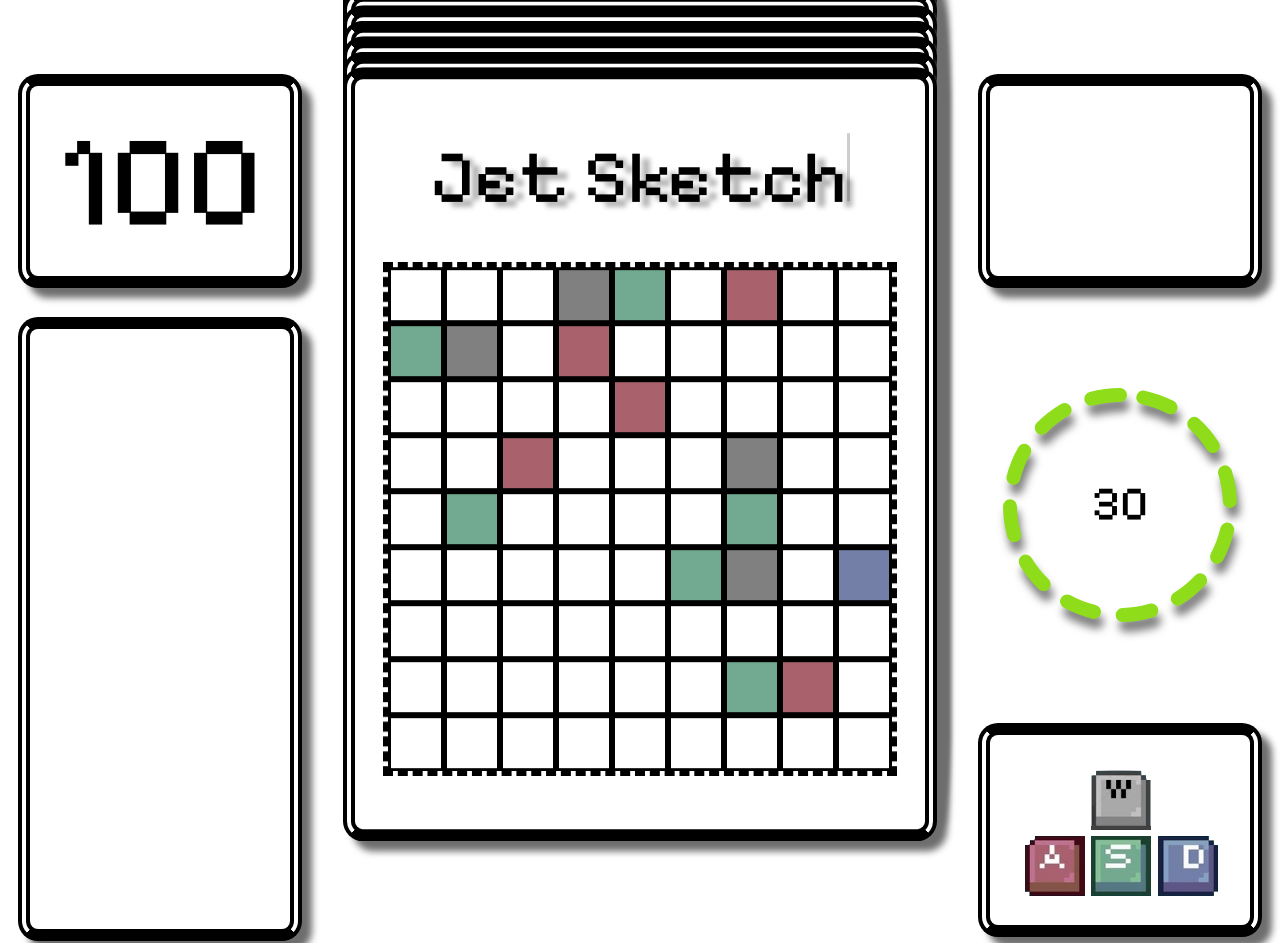
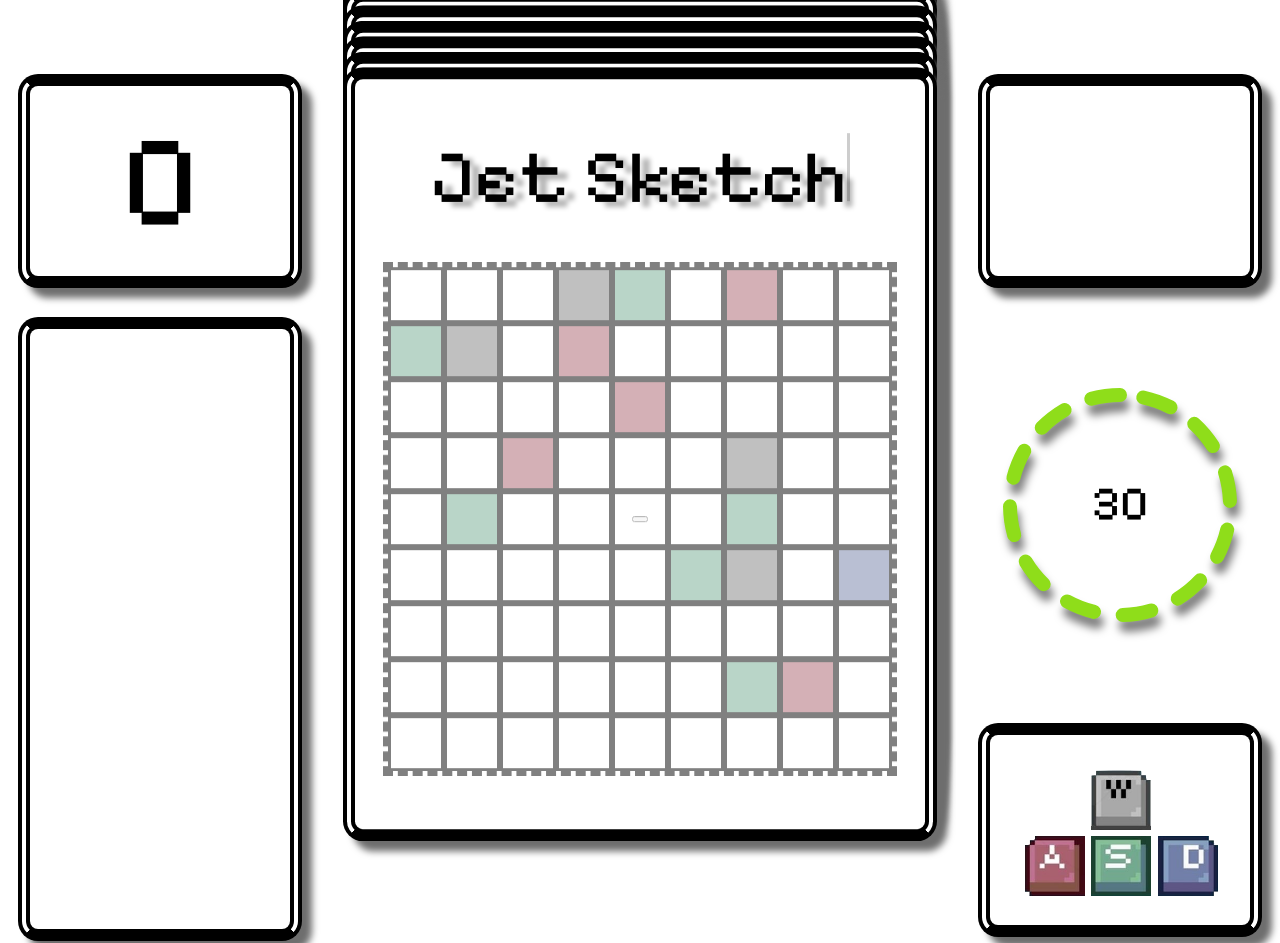
Before and after one commit to aidanmcnabb/etch-a-sketch, a plain HTML site: page practice.html in a window 1280 px wide. Shown: the top 943 px of the page. Drawn offline with Linux system fonts and the light colour scheme.

Commit message:
still styling!

```diff
--- a/practice.css
+++ b/practice.css
@@ -1188,6 +1188,7 @@ body {
     align-items: center;
     font-size: 130px;
     z-index: 2;
+    user-select: none;
 }
 
 .score-label-in {
@@ -1377,3 +1378,25 @@ body {
     50% {transform: scale(1.2);}
     100% {transform: scale(1);}
 }
+
+.start-constraint {
+    position: fixed;
+    top: 182px;
+    left: 28px;
+    height: 515px;
+    width: 514px;
+    background-color: rgb(255, 255, 255);
+    opacity: .5;
+    z-index: 9;
+    display: flex;
+    justify-content: center;
+    align-items: center;
+}
+
+.start-button {
+
+}
+
+.start-button-in {
+
+}
--- a/practice.js
+++ b/practice.js
@@ -536,6 +536,8 @@ function playGame() {
 
     let chosenColor = ''
 
+    let scoreNumber = 0
+
     function createCards() {
 
         // if ((cardnumber) === (arraynumber)) {color = (arraycolor)}
@@ -824,7 +826,8 @@ function playGame() {
                 document.body.removeChild(finishedCard)
                 timePassed -= 10
                 document.getElementById("base-timer-label").innerHTML = timeLeft += 10
-
+                scoreNumber += 1
+                scoreLabelContainer.textContent = scoreNumber
             }, 400)
 
         }
@@ -913,7 +916,8 @@ function playGame() {
                 document.body.removeChild(finishedCard)
                 timePassed -= 10
                 document.getElementById("base-timer-label").innerHTML = timeLeft += 10
-
+                scoreNumber += 1
+                scoreLabelContainer.textContent = scoreNumber
             }, 400)
 
         }
@@ -1495,17 +1499,21 @@ function playGame() {
     }
     colorPicker()
 
+    const scoreLabelContainer = document.createElement('div')
+    const leaderBoardContainer = document.createElement('div')
+    const matrixModeContainer = document.createElement('div')
+
     function scoreLabel() {
-        const scoreLabelContainer = document.createElement('div')
+
         scoreLabelContainer.classList.add('score-label')
         scoreLabelContainer.classList.add('score-label-in')
         document.body.appendChild(scoreLabelContainer)
-        scoreLabelContainer.textContent = '100'
+        scoreLabelContainer.textContent = scoreNumber
     }
     scoreLabel()
 
     function leaderBoards() {
-        const leaderBoardContainer = document.createElement('div')
+
         leaderBoardContainer.classList.add('leader-board')
         leaderBoardContainer.classList.add('leader-board-in')
         document.body.appendChild(leaderBoardContainer)
@@ -1513,12 +1521,32 @@ function playGame() {
     leaderBoards()
 
     function matrixMode() {
-        const matrixModeContainer = document.createElement('div')
+
         matrixModeContainer.classList.add('matrix-mode-container')
         matrixModeContainer.classList.add('matrix-mode-container-in')
         document.body.appendChild(matrixModeContainer)
     }
     matrixMode()
+
+    function startButton() {
+        setTimeout(() => {
+            let topCard = document.querySelector('.card7')
+            console.log(topCard)
+            const startConstraint = document.createElement('div')
+            startConstraint.classList.add('start-constraint')
+            topCard.appendChild(startConstraint)
+            const startButton = document.createElement('button')
+            startButton.classList.add('start-button')
+            startButton.classList.add('start-button-in')
+            const startPic = document.createElement('img')
+            startPic.src = 'img/playbutton.gif'
+            setTimeout(() => {
+                startConstraint.appendChild(startButton)
+
+            },2100)
+        },2000)
+    }
+    startButton()
 
     //the leaderboards will have
     //add a matrix mode that triggers by getting 5 cards in a row or something
--- a/svg.js
+++ b/svg.js
@@ -1,3 +1,4 @@
+
 
     const FULL_DASH_ARRAY= 283
     const WARNING_THRESHOLD = 10
@@ -127,4 +128,5 @@
         }
     }
 
+
     //viewBox="-426 -145 690 300"
--- a/svgstyles.css
+++ b/svgstyles.css
@@ -155,6 +155,7 @@ body {
     height: 300px;
     padding-top: 3px;
     animation: timerIn 5s ease forwards;
+    user-select: none;
 }
 
 .timer-test {
```
Also changed, not shown: img/playbutton.gif (added).
